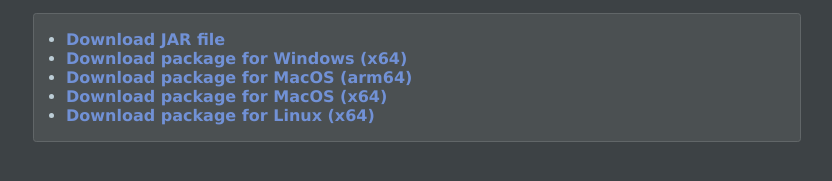
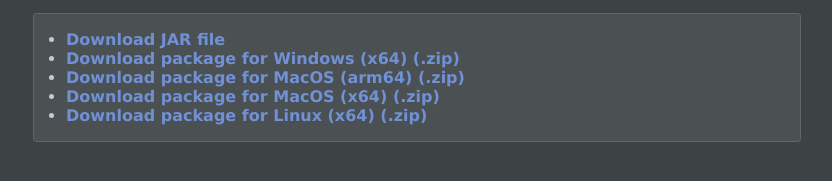
Before and after one commit to map-jhak/map-jhak.github.io, a plain HTML site: page downloads.html in a window 1280 px wide. Shown: the part 333-514 px from the top of the page, without its empty margins (223-1055 px from the left). Drawn offline with Linux system fonts and the light colour scheme; a web font is replaced by a local one.

Commit message:
added formatting specification to downloads page

```diff
--- a/downloads.html
+++ b/downloads.html
@@ -24,16 +24,16 @@
             Download JAR file
         </a></li>
         <li><a href="downloads/GoosePatrol-winX64.zip">
-            Download package for Windows (x64)
+            Download package for Windows (x64) (.zip)
         </a></li>
         <li><a href="downloads/GoosePatrol-macM1.zip">
-            Download package for MacOS (arm64)
+            Download package for MacOS (arm64) (.zip)
         </a></li>
         <li><a href="downloads/GoosePatrol-macX64.zip">
-            Download package for MacOS (x64)
+            Download package for MacOS (x64) (.zip)
         </a></li>
         <li><a href="downloads/GoosePatrol-linuxX64.zip">
-            Download package for Linux (x64)
+            Download package for Linux (x64) (.zip)
         </a></li>
     </ul>
 </body>
```
